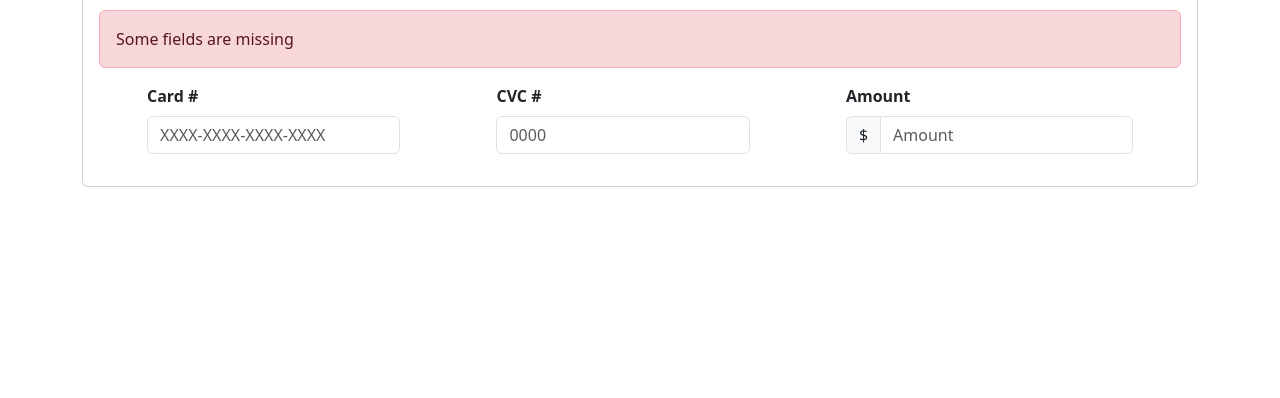
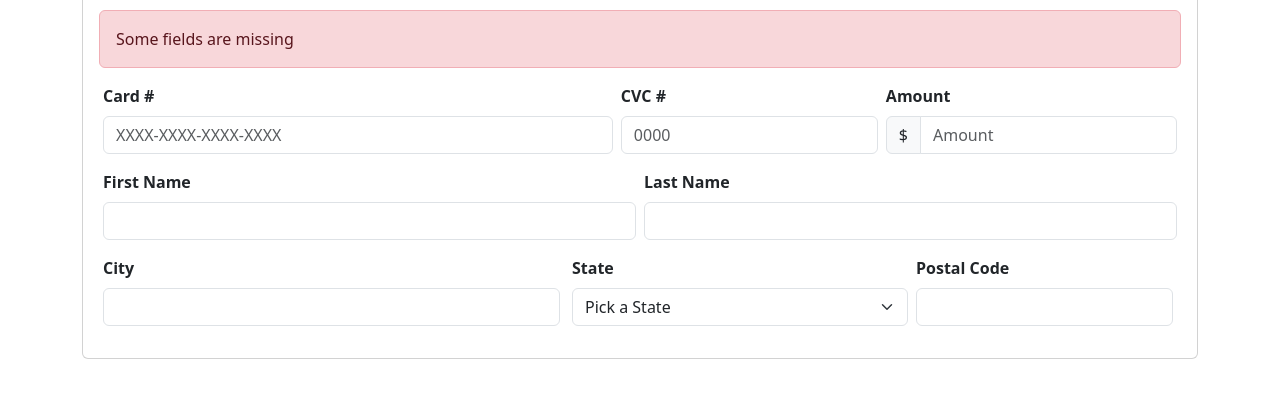
Before and after one commit to 4GeeksAcademy/FS64-AlbertJane-HTMLForms, a plain HTML site: page payment.html in a window 1280 px wide. Shown: the part 114-512 px from the top of the page. Drawn offline with nearby package versions, Linux system fonts and the light colour scheme.

Commit message:
final del dia 1

```diff
--- a/payment.html
+++ b/payment.html
@@ -20,17 +20,17 @@
                 <div class="alert alert-danger">Some fields are missing</div>
                 <form action="">
                     <div class="d-flex flex-row justify-content-between">
-                        <div class="mb-3 flex-fill px-5">
+                        <div class="mb-3 flex-grow-1 px-1">
                             <label class="fw-bold form-label" for="credit_card">Card # </label>
                             <input type="text" class="form-control form-control-md" name="credit_card" id="credit_card"
                                 placeholder="XXXX-XXXX-XXXX-XXXX">
                         </div>
-                        <div class="mb-3 flex-fill px-5">
+                        <div class="mb-3  px-1">
                             <label class="fw-bold form-label" for="cvc">CVC # </label>
                             <input type="text" class="form-control form-control-md" name="cvc" id="cvc"
                                 placeholder="0000">
                         </div>
-                        <div class="mb-3 flex-fill px-5">
+                        <div class="mb-3  px-1">
                             <label class="fw-bold form-label" for="amount">Amount</label>
                             <div class="input-group">
                                 <span class="input-group-text">$</span>
@@ -39,6 +39,44 @@
                             </div>
                         </div>
                     </div>
+                    <div class="mb-3 d-flex flex-row justify-content-between">
+                        <div class="px-1 flex-grow-1">
+                            <label class="fw-bold form-label" for="firstName">First Name</label>
+                            <input type="text" class="form-control form-control-md" name="firstName" id="firstName"
+                                placeholder="">
+                        </div>
+                        <div class="px-1 flex-grow-1">
+                            <label class="fw-bold form-label" for="lastName">Last Name</label>
+                            <input type="text" class="form-control form-control-md" name="lastName" id="lastName"
+                                placeholder="">
+                        </div>
+                    </div>
+                    <div class="mb-3 d-flex flex-row justify-content-between">
+                        <div class="px-1 flex-grow-1">
+                            <label class="fw-bold form-label" for="city">City</label>
+                            <input type="text" class="form-control form-control-md" name="city" id="city"
+                                placeholder="">
+                        </div>
+                        <div class="px-1 d-flex flex-row flex-grow-1">
+                            <div class="px-1 flex-grow-1">
+                                <label class="fw-bold form-label" for="state">State</label>
+                                <select name="state" id="state" class="form-select form-control form-control-md">
+
+                                    <option value="pick a state" selected> Pick a State </option>
+                                    <option value="texas">texas</option>
+                                    <option value="california">California</option>
+                                    <option value="florida">Florida</option>
+                                    <option value="ohio">Ohio</option>
+                                </select>
+                            </div>
+                            <div class="px-1 ">
+                                <label class="fw-bold form-label" for="postalCode">Postal Code</label>
+                                <input type="text" class="form-control form-control-md" name="postalCode"
+                                    id="postalCode" placeholder="">
+                            </div>
+                        </div>
+                    </div>
+
                 </form>
             </div>
         </div>
```
